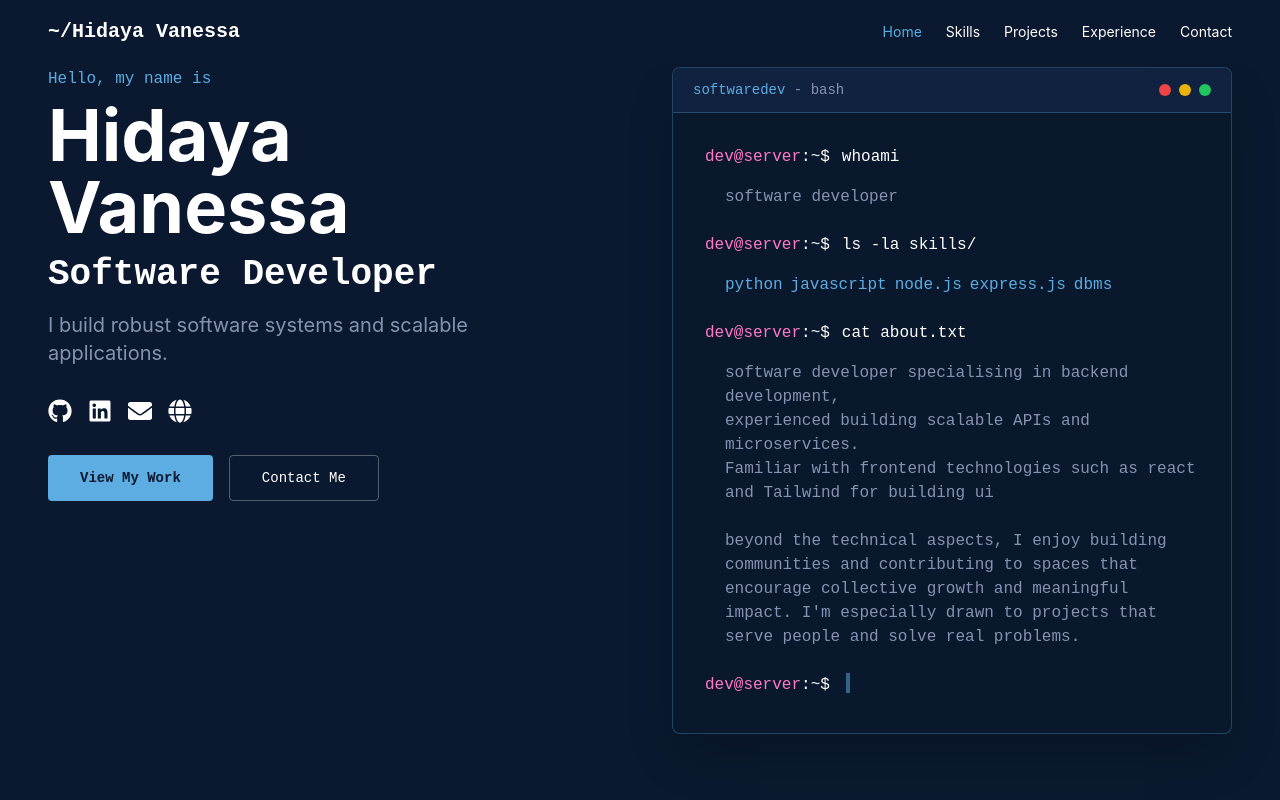
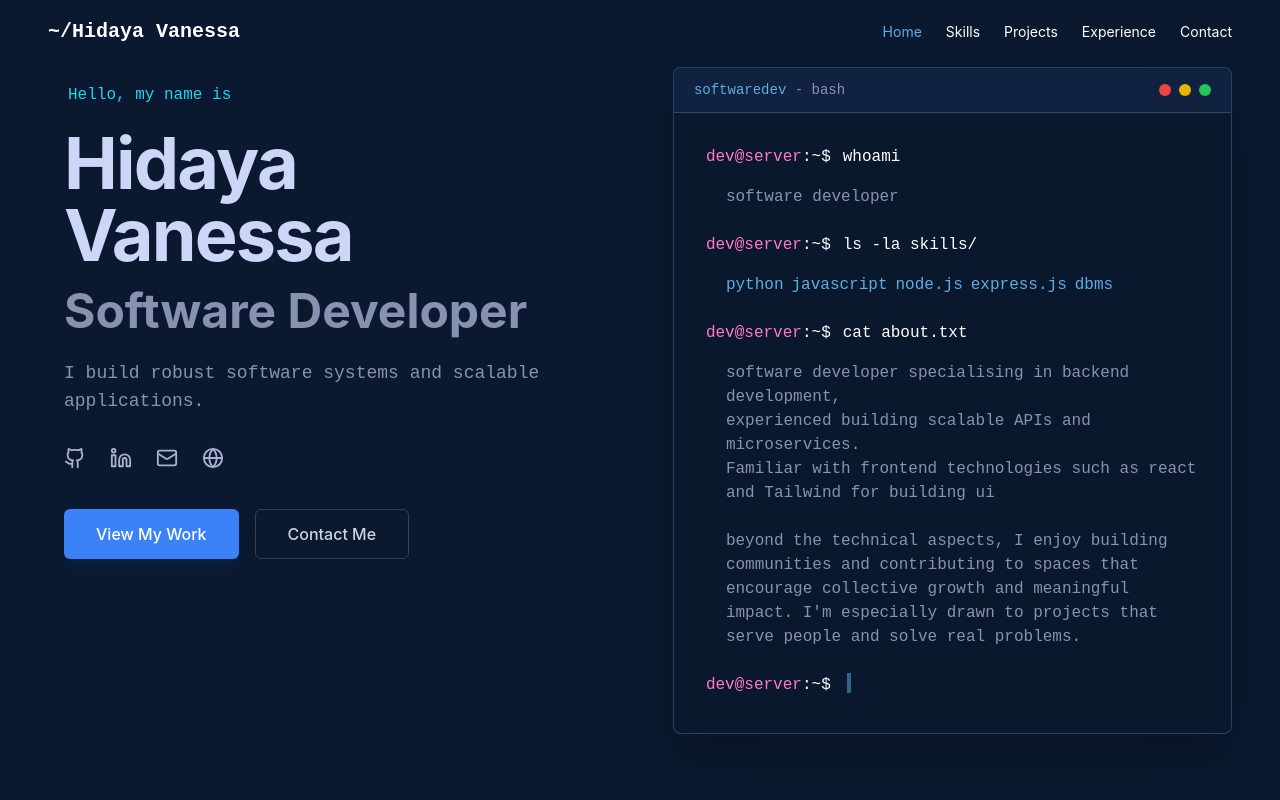
Before and after one commit to Hi-da-ya/portfolio, a React (Vite) app: page / in a window 1280 px wide. Shown: the top 800 px of the page. Built offline with nearby package versions, Linux system fonts and the light colour scheme.

Commit message:
update header to match new theme

```diff
--- a/src/components/Header.jsx
+++ b/src/components/Header.jsx
@@ -1,5 +1,5 @@
 import React from 'react';
-import { FaGithub, FaLinkedin, FaEnvelope, FaGlobe } from 'react-icons/fa';
+import { Github, Linkedin, Mail, Globe } from 'lucide-react';
 
 const Header = () => {
   const handleViewWork = (e) => {
@@ -18,77 +18,88 @@ const Header = () => {
     }
   };
 
+
   return (
-    <div className="w-full lg:w-1/2 flex flex-col justify-center">
-      <div className="greeting text-accent text-sm md:text-base mb-2 font-mono">
+    <div className="w-full lg:w-1/2 flex flex-col justify-center items-start bg-[#0a192f] p-4">
+
+      {/* 1. Greeting: RGB(34 211 238) */}
+      <div className="text-[rgb(34,211,238)] font-mono text-sm md:text-base mb-5 ml-1">
         Hello, my name is
       </div>
 
-      <h1 className="text-4xl md:text-5xl lg:text-6xl xl:text-7xl font-bold text-text-primary mb-3 leading-tight">
+      {/* 2. Name: White/Lightest Slate */}
+      <h1 className="text-5xl md:text-6xl lg:text-7xl font-bold text-[#ccd6f6] mb-4 tracking-tight leading-tight">
         Hidaya Vanessa
       </h1>
 
-      <h2 className="text-xl md:text-2xl lg:text-3xl xl:text-4xl font-semibold text-text-primary mb-4 font-mono">
+      {/* 3. Title: Muted Slate */}
+      <h2 className="text-3xl md:text-4xl lg:text-5xl font-bold text-[#8892b0] mb-6">
         Software Developer
       </h2>
 
-      <p className="text-text-secondary text-base md:text-lg lg:text-xl mb-8 max-w-lg leading-relaxed">
+      {/* 4. Bio: Muted Slate + Monospace font */}
+      <p className="text-[#8892b0] text-base md:text-lg max-w-lg leading-relaxed mb-8 font-mono">
         I build robust software systems and scalable applications.
       </p>
 
-      {/* Social Icons */}
-      <div className="flex gap-4 mb-8">
+      {/* 5. Social Icons: Hover color RGB(34 211 238) */}
+      <div className="flex gap-6 mb-10">
         <a
           href="https://github.com/Hi-da-ya"
           target="_blank"
           rel="noopener noreferrer"
-          className="text-text-primary hover:text-accent transition-all duration-300 hover:-translate-y-1"
+          className="text-[#a8b2d1] hover:text-[rgb(34,211,238)] transition-all duration-300 hover:-translate-y-1"
           aria-label="GitHub"
         >
-          <FaGithub size={24} />
+          <Github size={22} />
         </a>
         <a
           href="https://www.linkedin.com/in/hidaya-v-wetsakhulia-6a713a2b9/"
           target="_blank"
           rel="noopener noreferrer"
-          className="text-text-primary hover:text-accent transition-all duration-300 hover:-translate-y-1"
+          className="text-[#a8b2d1] hover:text-[rgb(34,211,238)] transition-all duration-300 hover:-translate-y-1"
           aria-label="LinkedIn"
         >
-          <FaLinkedin size={24} />
+          <Linkedin size={22} />
         </a>
         <a
           href="mailto:hidayawetsa@gmail.com"
-          className="text-text-primary hover:text-accent transition-all duration-300 hover:-translate-y-1"
+          className="text-[#a8b2d1] hover:text-[rgb(34,211,238)] transition-all duration-300 hover:-translate-y-1"
           aria-label="Email"
         >
-          <FaEnvelope size={24} />
+          <Mail size={22} />
         </a>
         <a
           href="https://portfoliowebsite.com"
           target="_blank"
           rel="noopener noreferrer"
-          className="text-text-primary hover:text-accent transition-all duration-300 hover:-translate-y-1"
+          className="text-[#a8b2d1] hover:text-[rgb(34,211,238)] transition-all duration-300 hover:-translate-y-1"
           aria-label="Website"
         >
-          <FaGlobe size={24} />
+          <Globe size={22} />
         </a>
       </div>
 
-      {/* Action Buttons */}
-      <div className="flex flex-col sm:flex-row gap-4">
+      {/* 6. Action Buttons */}
+      <div className="flex flex-col sm:flex-row gap-4 w-full sm:w-auto">
+
+        {/* Primary Button: Solid Royal Blue (Maintains layout contrast) */}
         <button
           onClick={handleViewWork}
-          className="bg-accent text-primary px-8 py-3 rounded font-mono text-sm font-semibold transition-all duration-300 hover:bg-accent/90 hover:-translate-y-1 hover:shadow-lg hover:shadow-accent/20"
+          className="px-8 py-3 bg-[#3b82f6] hover:bg-[#2563eb] text-white rounded-md font-medium transition-all duration-300 shadow-lg shadow-blue-900/20"
         >
           View My Work
         </button>
+
+        {/* Secondary Button: Hover border & text updated to RGB(34 211 238) */}
         <button
           onClick={handleContactMe}
-          className="bg-transparent text-text-primary px-8 py-3 rounded font-mono text-sm border border-text-primary/30 transition-all duration-300 hover:border-accent hover:text-accent hover:-translate-y-1 hover:shadow-lg hover:shadow-accent/10"
+          className="px-8 py-3 bg-transparent border border-[#334155] text-[#cbd5e1] hover:border-[rgb(34,211,238)] hover:text-[rgb(34,211,238)] rounded-md font-medium transition-all duration-300"
         >
           Contact Me
         </button>
       </div>
+
     </div>
   );
 };
```
